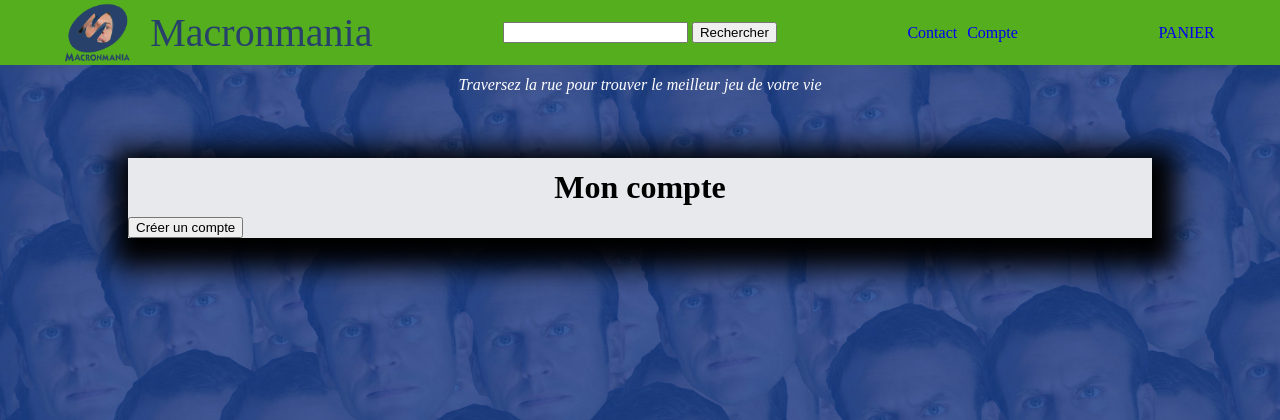
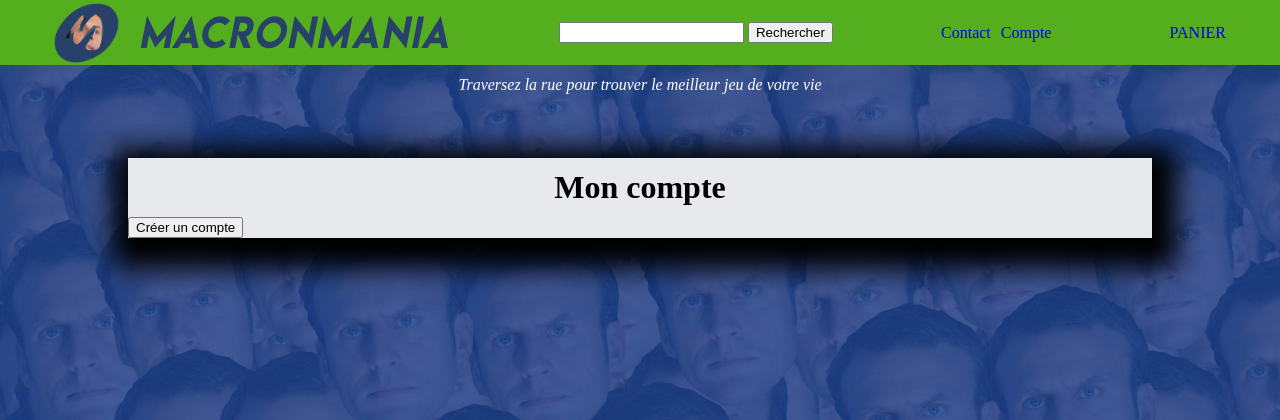
Before and after one commit to Matthew1604/projet_macronmania, a PHP site: page /view/Client/Compte.php in a window 1280 px wide. Shown: the top 420 px of the page. Run offline with PHP 8.4, Linux system fonts and the light colour scheme; some web fonts are replaced.

Commit message:
Ajout police

```diff
--- a/controller/routeur.php
+++ b/controller/routeur.php
@@ -7,9 +7,8 @@
 	// Appel de la méthode statique $action de ControllerVoiture
 	try {
 		ControllerJeux::$action();
+	} catch (Exception $e) {
 		ControllerClient::$action();
-	} catch (Exception $e) {
-		echo "non";
 	}
 
 ?>
--- a/css/style.css
+++ b/css/style.css
@@ -40,7 +40,7 @@ header > nav > div {
 
 @font-face {
 	font-family: "LemonMilk";
-	src: url(../font/lemon_milk/LemonMilkitalic.otf);
+	src: url(../font/LemonMilkitalic.otf);
 }
 
 #macronmania{
```
Also changed, not shown: font/LemonMilkitalic.otf (added), images/logo.png.
